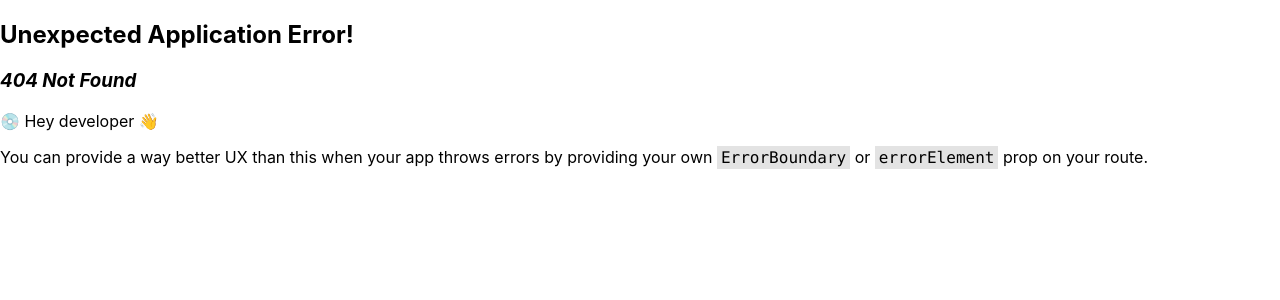
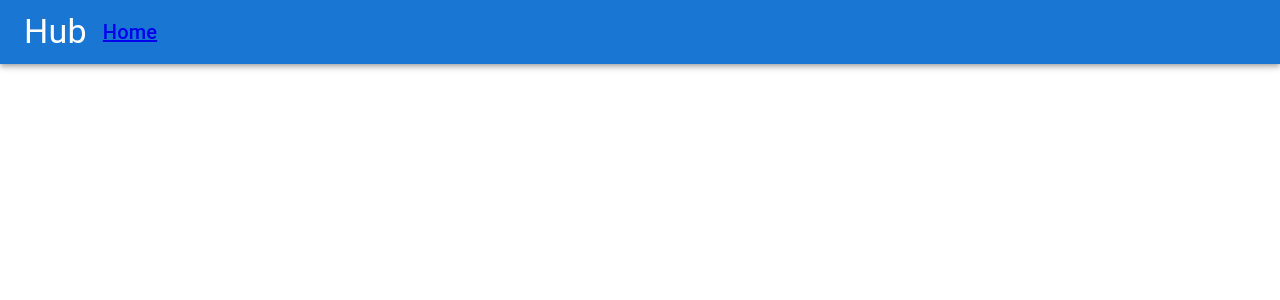
Before and after one commit to GabrielHub/hub, a React (Create React App) app: page /carousel in a window 1280 px wide. Before the commit this address had no page. Shown: the top 300 px of the page. Built offline with nearby package versions, Linux system fonts and the light colour scheme.

Commit message:
some more setup

```diff
--- a/package.json
+++ b/package.json
@@ -10,6 +10,7 @@
     "@testing-library/jest-dom": "^5.16.5",
     "@testing-library/react": "^13.4.0",
     "@testing-library/user-event": "^13.5.0",
+    "axios": "^1.3.4",
     "eslint-config-airbnb": "^19.0.4",
     "localforage": "^1.10.0",
     "match-sorter": "^6.3.1",
--- a/src/components/ErrorBoundary/Navbar/Navbar.jsx
+++ b/src/components/ErrorBoundary/Navbar/Navbar.jsx
@@ -7,11 +7,15 @@ export function Navbar() {
   return (
     <AppBar position="static">
       <Toolbar>
-        <Typography variant="h4">Hub</Typography>
+        <Typography variant="h4" sx={{ mr: 2 }}>
+          Hub
+        </Typography>
         <Box>
           {navConfig.map((route) => (
             <Link key={route.path} to={route.path}>
-              {route.title}
+              <Typography variant="h6" component="div" sx={{ flexGrow: 1 }}>
+                {route.title}
+              </Typography>
             </Link>
           ))}
         </Box>
--- /dev/null
+++ b/src/routes/Carousel/index.js
@@ -0,0 +1 @@
+export * from './Carousel';
--- /dev/null
+++ b/src/routes/Root/index.js
@@ -0,0 +1 @@
+export * from './root';
--- a/src/routes/index.js
+++ b/src/routes/index.js
@@ -1,2 +1,2 @@
-export * from './root';
 export * from './routerConfig';
+export * from './Root';
--- a/src/routes/routerConfig.jsx
+++ b/src/routes/routerConfig.jsx
@@ -1,11 +1,16 @@
 import { ErrorBoundary } from 'components/ErrorBoundary';
-import { Root } from './root';
+import { Root } from './Root/root';
 
 export const routerConfig = [
   {
     path: '/hub',
     element: <Root />,
     errorElement: <ErrorBoundary />
+  },
+  {
+    path: '/carousel',
+    element: <Root />,
+    errorElement: <ErrorBoundary />
   }
 ];
 
```
Also changed, not shown: src/routes/Carousel/Carousel.jsx (added), src/routes/Root/root.jsx (renamed from src/routes/root.jsx), 1 other file (tests, documents, lock files or other folders).
